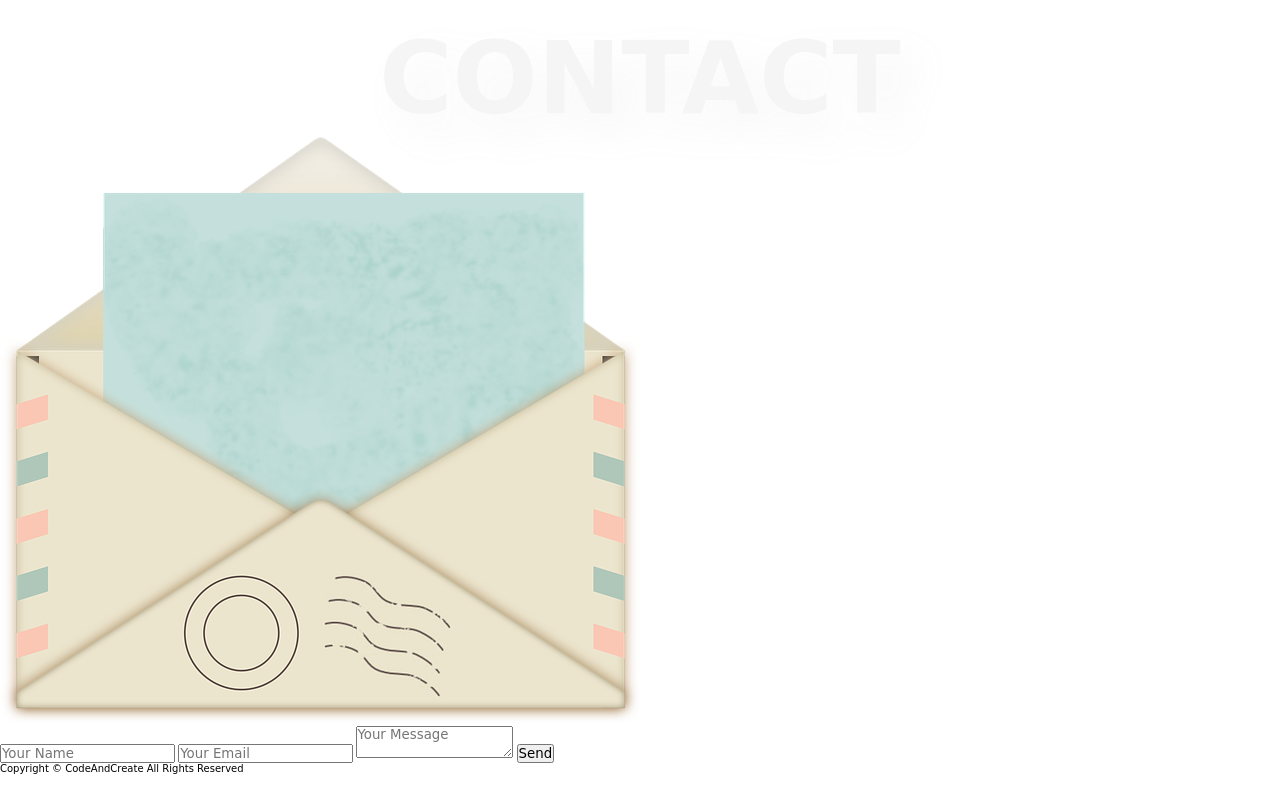
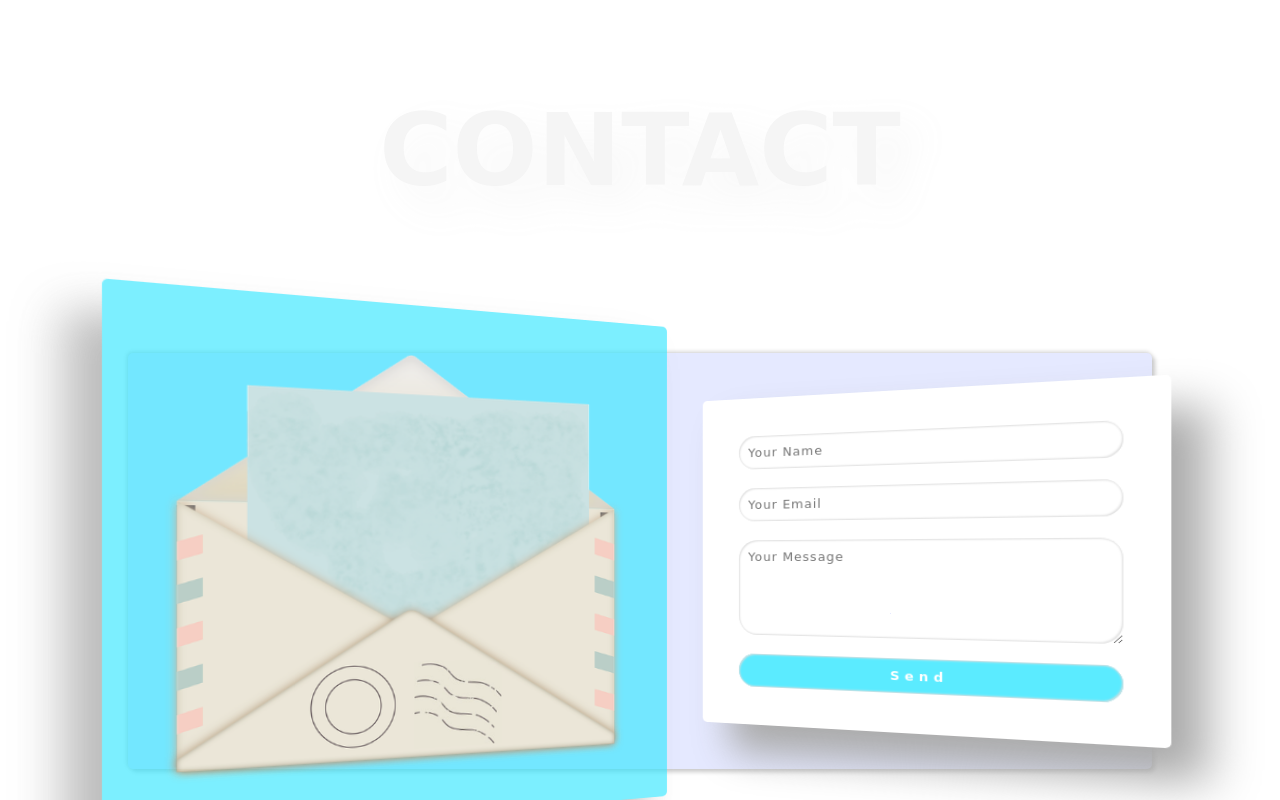
Before and after one commit to static-responsive-websites/creative-design, a plain HTML site: page index.html in a window 1280 px wide. Shown: the part 2380-3180 px from the top of the page. Before the commit the page ends 3154 px from the top, so only its background shows below. Drawn offline with Linux system fonts and the light colour scheme; a web font is replaced by a local one.

Commit message:
style contact section and footer

```diff
--- a/index.html
+++ b/index.html
@@ -203,7 +203,9 @@
             <input type="submit" value="Send" />
           </form>
         </div>
-        <p class="copyri">Copyright &copy; CodeAndCreate All Rights Reserved</p>
+        <p class="copyright">
+          Copyright &copy; CodeAndCreate All Rights Reserved
+        </p>
       </section>
       <!-- End of Section 4 -->
     </div>
--- a/style.css
+++ b/style.css
@@ -3,3 +3,5 @@
 @import './styles/navBar.css';
 @import './styles/customerSection.css';
 @import './styles/teamSection.css';
+@import './styles/contactSection.css';
+@import './styles/footer.css';
--- /dev/null
+++ b/styles/contactSection.css
@@ -0,0 +1,93 @@
+/** Section4  */
+
+.section-4 {
+  width: 100%;
+  height: 130vh;
+  display: flex;
+  flex-direction: column;
+  justify-content: space-around;
+  align-items: center;
+}
+
+.form-container {
+  width: 80%;
+  height: 40%;
+  background-color: #e5e9ff;
+  display: flex;
+  align-items: center;
+  justify-content: space-evenly;
+  box-shadow: 0.3rem 0.3rem 0.4rem #ccc, -0.1rem -0.1rem 0.4rem #ccc;
+  border-radius: 0.5rem;
+  perspective: 100rem;
+}
+
+.form-img {
+  width: 55rem;
+  background-color: rgba(50, 231, 255, 0.8);
+  padding: 5rem;
+  opacity: 0.8;
+  box-shadow: -3rem 3rem 4rem #aaa;
+  border-radius: 0.5rem;
+  transform: rotateY(20deg);
+  transition: all 0.5s;
+}
+
+.form-img:hover {
+  transform: translateY(-2rem) rotateY(20deg);
+  box-shadow: -5rem 5rem 7rem #aaa;
+}
+
+.contact-form {
+  width: 45rem;
+  background-color: #fff;
+  display: flex;
+  flex-flow: column;
+  padding: 3rem;
+  border-radius: 0.5rem;
+  box-shadow: 3rem 3rem 4rem #aaa;
+  transform: rotateY(-20deg);
+  transition: all 0.5s;
+}
+
+.contact-form:hover {
+  transform: translateY(-2rem) rotateY(-20deg);
+  box-shadow: 5rem 5rem 7rem #aaa;
+}
+
+.contact-form input,
+.contact-form textarea {
+  margin: 1rem;
+  padding: 1rem;
+  font-size: 1.3rem;
+  letter-spacing: 0.1rem;
+  border: none;
+  border-radius: 2rem;
+  box-shadow: inset 0.1rem 0.1rem 0.2rem #ddd, inset -0.1rem -0.1rem 0.2rem #ddd;
+}
+
+.contact-form textarea {
+  max-height: 15rem;
+  min-height: 10rem;
+  max-width: 100%;
+  min-width: 70%;
+}
+
+.contact-form input[type='submit'] {
+  background-color: rgba(50, 231, 255, 0.8);
+  color: #fff;
+  font-weight: bolder;
+  letter-spacing: 0.5rem;
+  cursor: pointer;
+  transition: background-color 0.5s;
+}
+
+.contact-form input[type='submit']:hover {
+  background-color: #32e7ff;
+}
+
+.copyright {
+  font-size: 2rem;
+  letter-spacing: 0.2rem;
+  color: #444;
+  margin-top: 5rem;
+}
```
Also changed, not shown: styles/footer.css (added).
